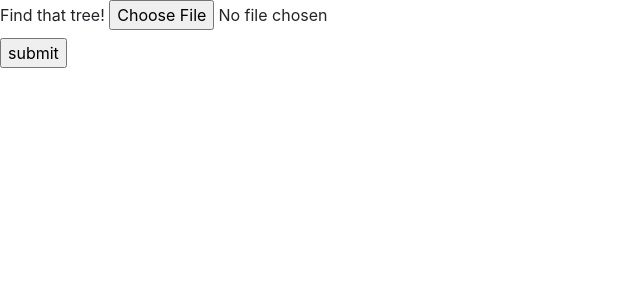
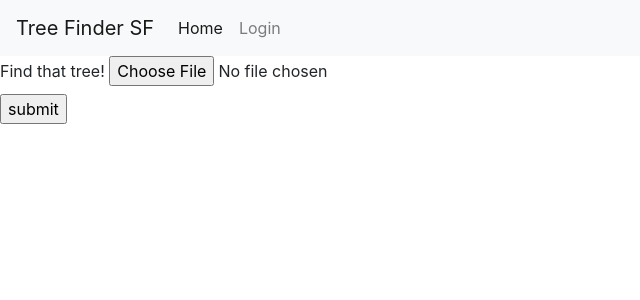
Before and after one commit to jessicagamio/TREE_FINDER, a Flask app: page / in a window 1280 px wide. Shown: the top 300 px of the page, without its empty margins (0-640 px from the left). Run offline with Flask 2, Linux system fonts and the light colour scheme; some libraries are stand-ins or nearby versions.

Commit message:
added bootstrap navigation bar feature and flash message feature

```diff
--- a/templates/base.html
+++ b/templates/base.html
@@ -11,6 +11,23 @@
     <script src="https://cdnjs.cloudflare.com/ajax/libs/popper.js/1.12.9/umd/popper.min.js"></script>
     <script src="https://maxcdn.bootstrapcdn.com/bootstrap/4.0.0/js/bootstrap.min.js"></script>
 
+
+<nav class="navbar navbar-expand-lg navbar-light bg-light">
+  <a class="navbar-brand" href="/">Tree Finder SF</a>
+  <button class="navbar-toggler" type="button" data-toggle="collapse" data-target="#navbarNav" aria-controls="navbarNav" aria-expanded="false" aria-label="Toggle navigation">
+    <span class="navbar-toggler-icon"></span>
+  </button>
+  <div class="collapse navbar-collapse" id="navbarNav">
+    <ul class="navbar-nav">
+      <li class="nav-item active">
+        <a class="nav-link" href="/">Home <span class="sr-only">(current)</span></a>
+      </li>
+      <li class="nav-item">
+        <a class="nav-link" href="#">Login</a>
+      </li>
+    </ul>
+  </div>
+</nav>
 {% block content %}
 
 
--- a/templates/homepage.html
+++ b/templates/homepage.html
@@ -4,14 +4,17 @@
 {% block content %}
 
 {% for messages in get_flashed_messages() %}
-     {{messages}}
+
+<div class="alert alert-primary" role="alert">
+   {{messages}}
+</div>
 
 {% endfor %}
 
 
 
 <div>
-    <form action="/upload" method="POST" enctype="multipart/form-data">
+    <form id="image-form" action="/upload" method="POST" enctype="multipart/form-data">
         <label>Find that tree!
             <input type="file" name="upload" accept="image/*" >
         </label>
@@ -20,19 +23,30 @@
     </form>
 </div>
 
+
+{#
 <script>
-   const button = document.querySelector('#img_submit');
+   const imageForm = document.querySelector('#image-form');
+   const fileInput = document.querySelector('input[name="upload"]');
 
-   function wheelMaker(evt){
-    <div class="spinner-border" role="status">
-        <span class="sr-only">Loading...</span>
-    </div>
-    evt.preventDefault();
+   function popUpAlert(evt){
+      $.ajax({
+        type: 'POST',
+        url: '/upload',
+        data: {
+          'upload': fileInput.files[0]
+        },
+        contentType: 'multipart/form-data', // set accordingly
+        processData: false
+      }, alert);
+      evt.preventDefault();
    }
 
-   button.addEventListener('img_submit', wheelMaker)
+   imageForm.addEventListener('submit', popUpAlert);
+
 
 
 </script>
+#}
 
 {% endblock %}
```
